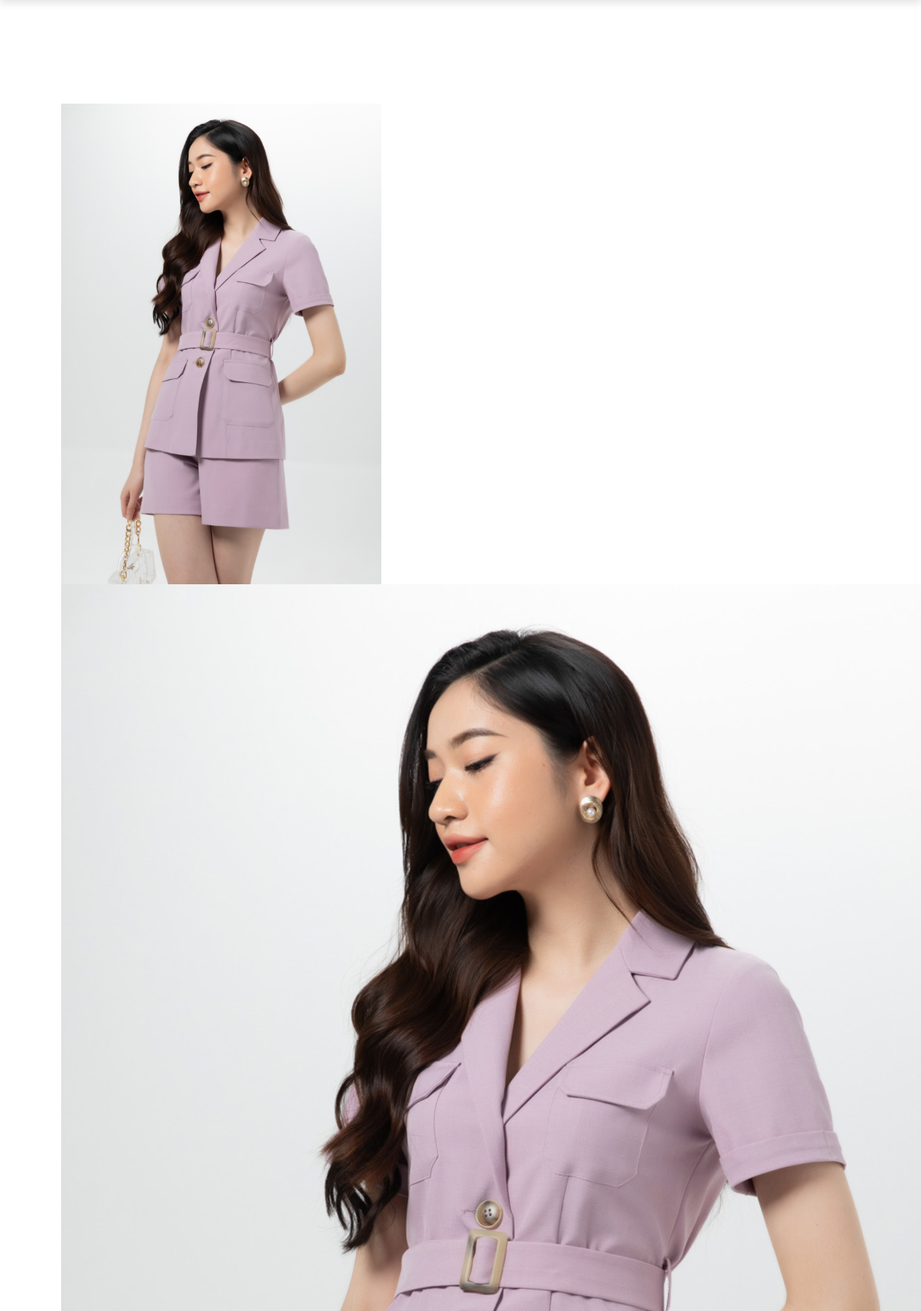
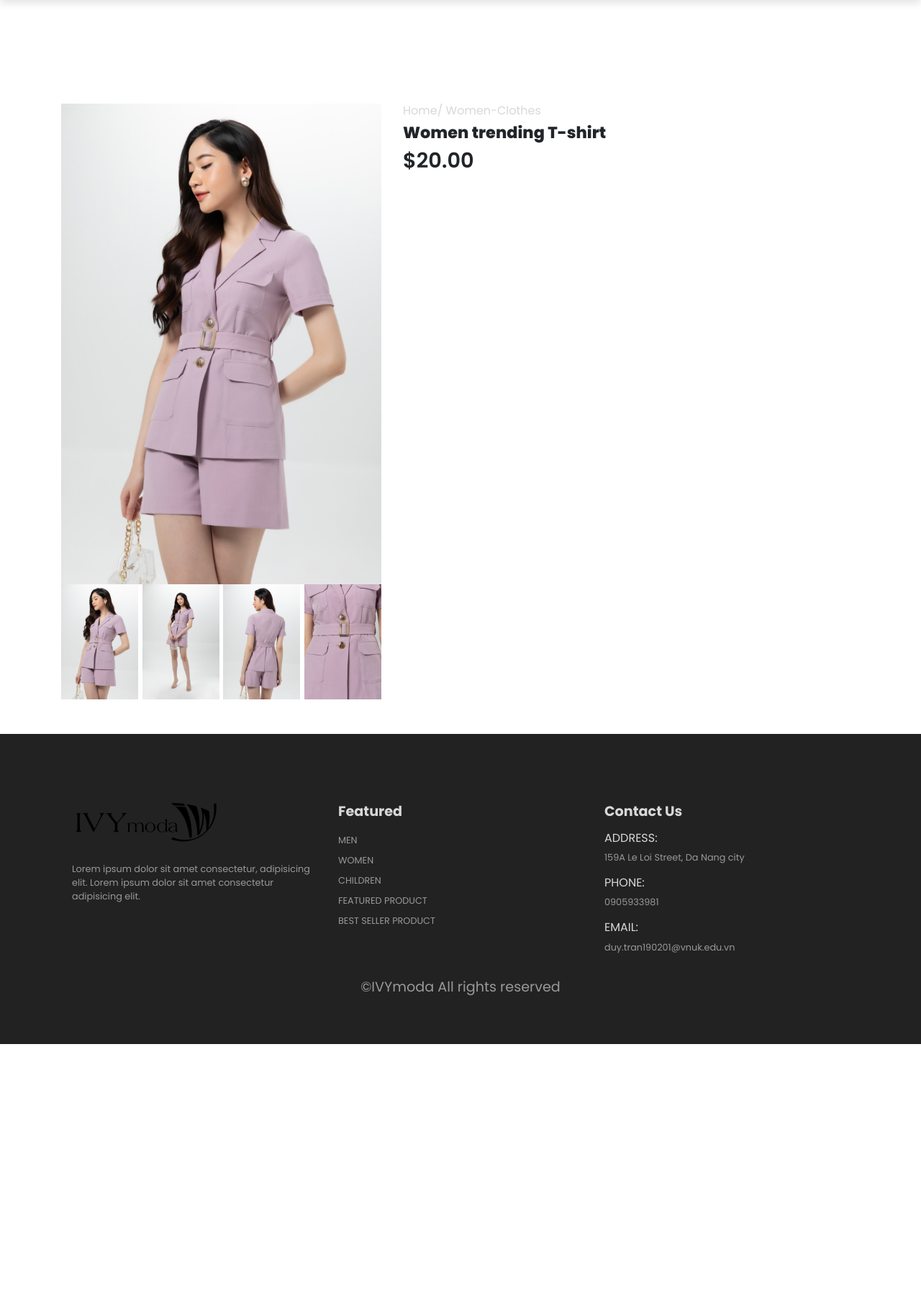
Before and after one commit to sherlockduy4869/Ivy_Website, a PHP site: page /product-details.html in a window 1280 px wide; the page is wider, and only the part inside the window is pictured. Shown: the part 98-1920 px from the top of that part at 72% size. After the commit the page ends 1549 px from the top of that part, so only its background shows below. Run offline with PHP 8.4, Linux system fonts and the light colour scheme; some libraries are stand-ins or nearby versions.

Commit message:
Done product-details-left

```diff
--- a/Resource/css/style.css
+++ b/Resource/css/style.css
@@ -290,3 +290,14 @@ footer p{
     box-sizing: border-box;
     object-fit: cover;
 }
+
+/*PRODUCT DETAILS AREA*/
+.product-details .product-details-left .small-image-group{
+    display: flex;
+    justify-content: space-between;
+}
+
+.small-image-col{
+    flex-basis: 24%;
+    cursor: pointer;
+}
--- a/product-details.html
+++ b/product-details.html
@@ -45,15 +45,23 @@
                 <img class="image-fluid w-100" src="./Resource/img/produc-details-big-img.jfif" alt="">
                 <div class="small-image-group">
                     <div class="small-image-col">
-                        <img src="./Resource/img/product-details-small-1.jfif" alt="">
-                        <img src="./Resource/img/product-details-small-1.jfif" alt="">
-                        <img src="./Resource/img/product-details-small-1.jfif" alt="">
-                        <img src="./Resource/img/product-details-small-1.jfif" alt="">
+                        <img class="small-image w-100" src="./Resource/img/product-details-small-1.jfif" alt="">
+                    </div>
+                    <div class="small-image-col">
+                        <img class="small-image w-100" src="./Resource/img/product-details-small-2.jfif" alt="">
+                    </div>
+                    <div class="small-image-col">
+                        <img class="small-image w-100" src="./Resource/img/product-details-small-3.jfif" alt="">
+                    </div>
+                    <div class="small-image-col">
+                        <img class="small-image w-100" src="./Resource/img/product-details-small-4.jfif" alt="">
                     </div>
                 </div>
             </div>
-            <div class="product-details-right">
-
+            <div class="product-details-right col-lg-6 col-md-12 col-12">
+                <h6>Home/ Women-Clothes</h6>
+                <h3>Women trending T-shirt</h3>
+                <h2>$20.00</h2>
             </div>
         </div>
     </section>
```
